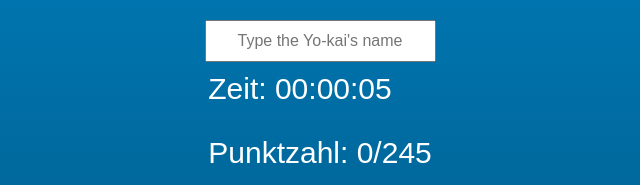
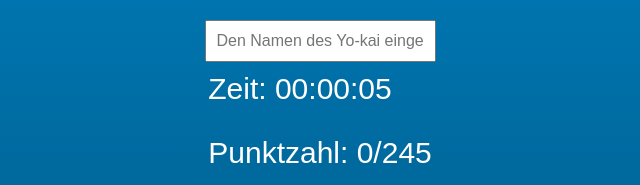
Before and after one commit to Yo-quiz/deu, a plain HTML site: page index.html in a window 1280 px wide. Shown: the part 819-1004 px from the top of the page, 320-960 px from the left. Drawn offline with Linux system fonts and the light colour scheme.

Commit message:
Update index.html

```diff
--- a/index.html
+++ b/index.html
@@ -333,7 +333,7 @@
 
  </div>
 
-        <input type="text" id="answer-input" placeholder="Type the Yo-kai's name">
+        <input type="text" id="answer-input" placeholder="Den Namen des Yo-kai eingeben">
         <div class="info">
             <p>Zeit: <span id="time">00:00:00</span></p>
             <p>Punktzahl: <span id="score">0</span></p>
```
